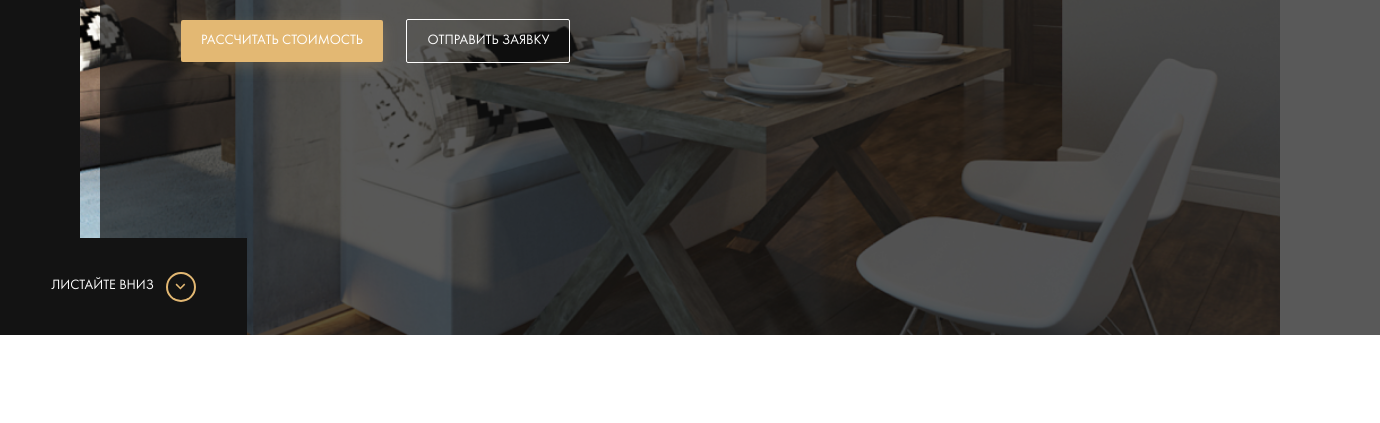
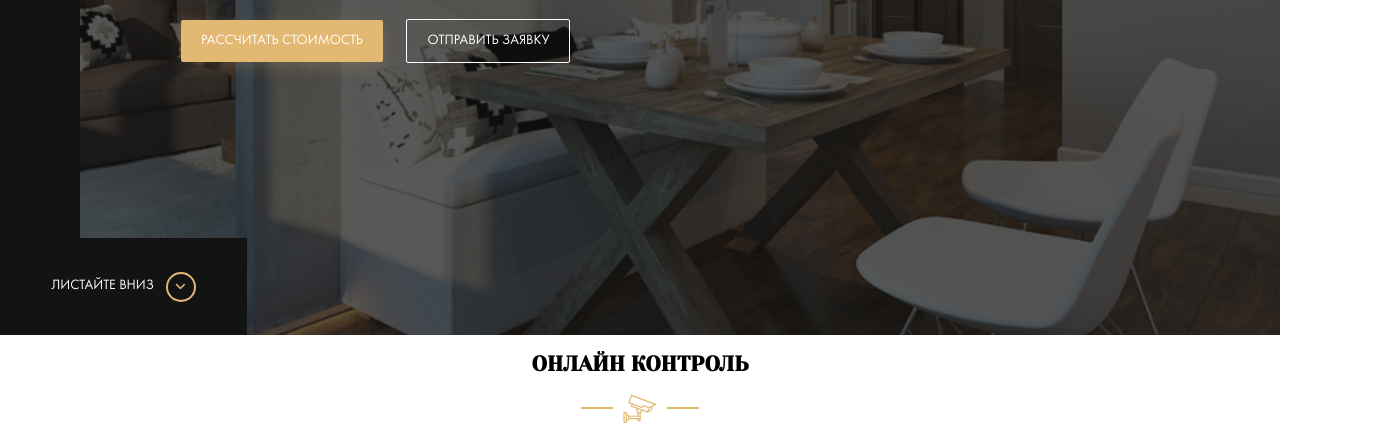
Before and after one commit to ranyn777/repair-design, a website: page index.html in a window 1280 px wide. Shown: the part 465-888 px from the top of the page, 1380 px wide, since content can reach past the window. Before the commit the page ends 800 px from the top, so only its background shows below. Drawn offline with Linux system fonts and the light colour scheme; files whose address does not match are found by name.

Commit message:
feat: add control section and move body _settings.sass

```diff
--- a/index.html
+++ b/index.html
@@ -47,6 +47,21 @@
             <a href="#" class="hero__scroll-down">листайте вниз</a>
         </section>
         <!-- /.hero -->
+        <section class="section control">
+            <div class="container">
+                <div class="section-title">
+                    <h2 class="section-title__heading">Онлайн контроль</h2>
+                    <!-- /.section-title__heading -->
+                    <div class="section-title__image">
+                        <img src="img/video.svg" alt="#">
+                    </div>
+                    <!-- /.section-title_image -->
+                </div>
+                <!-- /.section-title -->
+            </div>
+            <!-- /.container -->
+        </section>
+        <!-- /.section control -->
     </main>
 </body>
 </html>
--- /dev/null
+++ b/sass/_settings.sass
@@ -0,0 +1,20 @@
+*, *:before, *:after
+    box-sizing: border-box
+body
+    font-family: 'Futura Book', sans-serif
+    font-size: 14px
+.section
+    &-title
+        text-align: center
+        text-transform: uppercase
+        font-family: 'Yeseva One', cursive
+        &__image
+            display: flex
+            justify-content: center
+            align-items: center
+            &::after, &::before
+                content: ''
+                margin: 0 10px
+                width: 32px
+                height: 2px
+                background-color: $primary
--- a/sass/style.sass
+++ b/sass/style.sass
@@ -3,12 +3,7 @@
 @import 'variables'
 @import 'interface'
 @import 'grid'
+@import 'settings'
 @import 'templates/header'
 @import 'templates/hero'
-
-*, *:before, *:after
-    box-sizing: border-box
-
-body
-    font-family: 'Futura Book', sans-serif
-    font-size: 14px
+@import 'templates/control'
--- a/sass/templates/_hero.sass
+++ b/sass/templates/_hero.sass
@@ -11,6 +11,8 @@
     &::before
         content: ''
         position: absolute
+        top: 0
+        left: 0
         width: 100%
         height: 100%
         background-color: rgba($dark, 0.7)
```
Also changed, not shown: css/style.css, img/video.svg (added), sass/templates/_control.sass (added).
